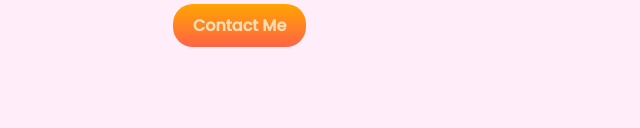
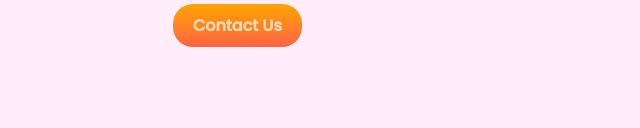
Before and after one commit to Neamat-bge/Organic-Food-Network, a plain HTML site: page index.html in a window 1280 px wide. Shown: the part 856-984 px from the top of the page, 510-1150 px from the left. Drawn offline with Linux system fonts and the light colour scheme.

Commit message:
me to us change

```diff
--- a/index.html
+++ b/index.html
@@ -41,7 +41,7 @@
                 farm.
                 We are AI based agricultural firm. You don't need worried about your food.Just contact with us via below
                 link. Grab your desired item. Thank!</p>
-            <a class="order-button" target="_blank" href="https://github.com/Neamat-bge/food-network"> Contact Me </a>
+            <a class="order-button" target="_blank" href="https://github.com/Neamat-bge/food-network"> Contact Us</a>
         </div>
     </section>
 
```
